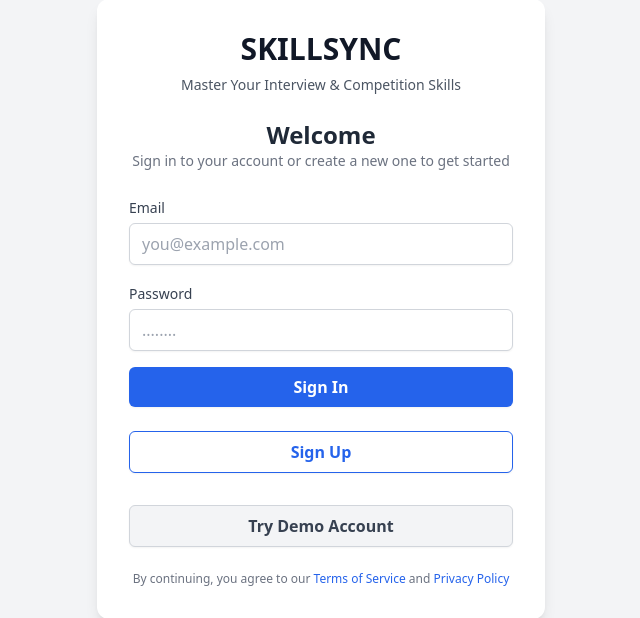
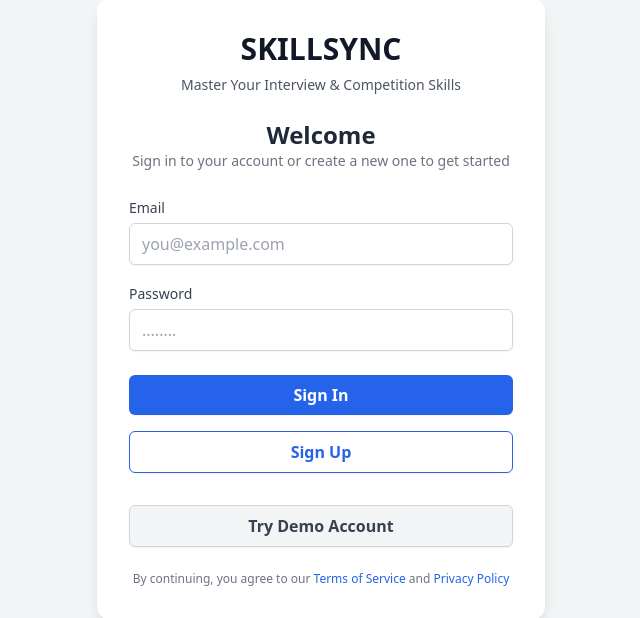
Before and after one commit to aashipandey513-stack/SKILLSYNC, a FastAPI app: page / in a window 1280 px wide. Shown: the part 91-709 px from the top of the page, without its empty margins (319-959 px from the left). Run offline with FastAPI, Linux system fonts and the light colour scheme; some libraries are stand-ins or nearby versions.

Commit message:
Update templates/login.html

```diff
--- a/templates/login.html
+++ b/templates/login.html
@@ -1,7 +1,7 @@
 <!DOCTYPE html>
 <html lang="en">
 <head>
-    <meta charset="UTF-R">
+    <meta charset="UTF-8">
     <meta name="viewport" content="width=device-width, initial-scale=1.0">
     <title>Login - SKILLSYNC</title>
     <script src="https://cdn.tailwindcss.com"></script>
@@ -23,7 +23,7 @@
             <p class="text-sm text-gray-500">Sign in to your account or create a new one to get started</p>
         </div>
 
-        <form class="space-y-4" action="/login" method="POST">
+        <form class="space-y-4" id="auth-form" method="POST">
             <div>
                 <label for="email" class="text-sm font-medium text-gray-700">Email</label>
                 <input type="email" name="email" id="email"
@@ -37,22 +37,21 @@
                        placeholder="........" required>
             </div>
 
-            <button type="submit"
+            <div class="space-y-4 pt-2">
+                <button type="submit" form="auth-form" formaction="/login"
                         class="w-full py-2 px-4 text-white font-semibold bg-blue-600 rounded-md shadow-sm hover:bg-blue-700 focus:outline-none focus:ring-2 focus:ring-blue-500 focus:ring-offset-2">
                     Sign In
                 </button>
-        </form>
 
-        <form action="/signup" method="POST" class="hidden">
-            </form>
-        <button onclick="document.forms[1].submit();"
+                <button type="submit" form="auth-form" formaction="/signup"
                         class="w-full py-2 px-4 text-blue-600 font-semibold bg-white border border-blue-600 rounded-md shadow-sm hover:bg-blue-50">
                     Sign Up
                 </button>
-
-        <form action="/demo" method="GET">
+            </div>
+        </form>
+        <form action="/demo" method="GET" class="pt-2">
              <button type="submit"
-                    class="w-full py-2 px-4 mt-2 text-gray-700 font-semibold bg-gray-100 border border-gray-300 rounded-md shadow-sm hover:bg-gray-200">
+                    class="w-full py-2 px-4 text-gray-700 font-semibold bg-gray-100 border border-gray-300 rounded-md shadow-sm hover:bg-gray-200">
                 Try Demo Account
             </button>
         </form>
```
Lines whose indentation alone changed are shown as unchanged.
